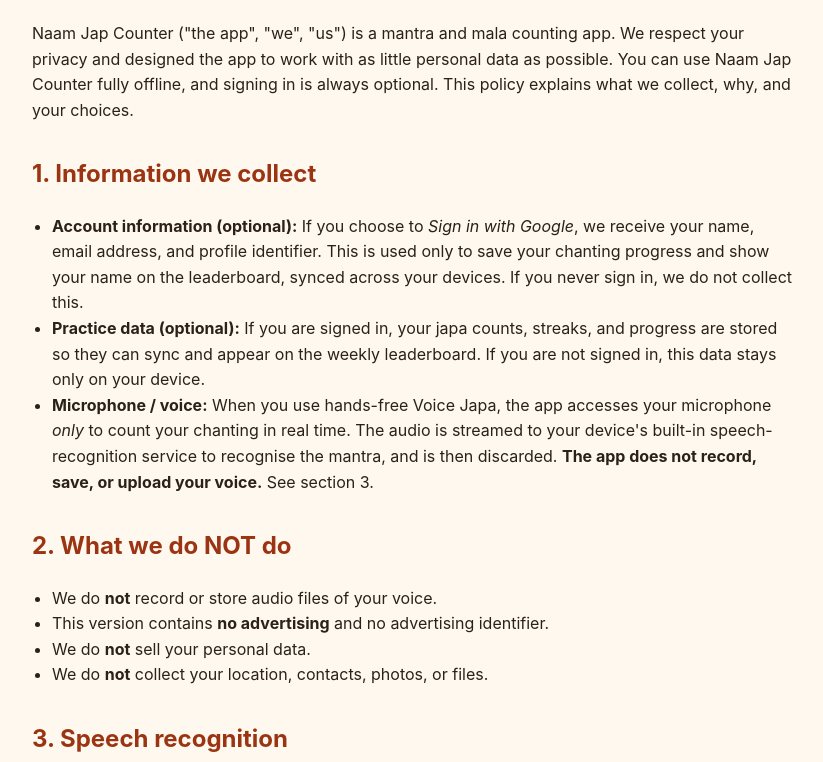
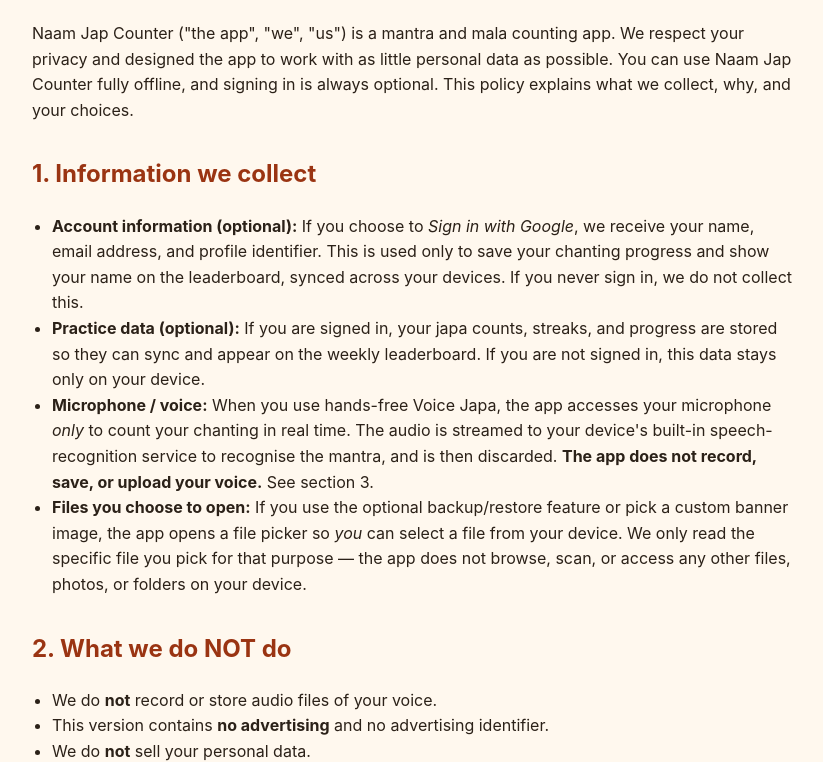
Before and after one commit to HarshChaurasia/naam-jap-privacy, a plain HTML site: page index.html in a window 1280 px wide. Shown: the part 145-907 px from the top of the page, without its empty margins (228-1051 px from the left). Drawn offline with Linux system fonts and the light colour scheme.

Commit message:
Add explicit GitHub Actions Pages deployment workflow
Switches to actions/configure-pages + upload-pages-artifact + deploy-pages
so deployment doesn't depend on the classic branch-based Pages pipeline
(which was intermittently returning "Deployment failed, try again later").

Also updates the privacy policy: clarify that backup/restore and banner
image use a user-initiated file picker (single file, explicit choice),
rather than the blanket "we do not collect files" claim.

```diff
--- a/index.html
+++ b/index.html
@@ -39,6 +39,10 @@
       microphone <em>only</em> to count your chanting in real time. The audio is streamed to your
       device's built-in speech-recognition service to recognise the mantra, and is then discarded.
       <strong>The app does not record, save, or upload your voice.</strong> See section 3.</li>
+    <li><strong>Files you choose to open:</strong> If you use the optional backup/restore feature or
+      pick a custom banner image, the app opens a file picker so <em>you</em> can select a file from
+      your device. We only read the specific file you pick for that purpose — the app does not browse,
+      scan, or access any other files, photos, or folders on your device.</li>
   </ul>
 
   <h2>2. What we do NOT do</h2>
@@ -46,7 +50,9 @@
     <li>We do <strong>not</strong> record or store audio files of your voice.</li>
     <li>This version contains <strong>no advertising</strong> and no advertising identifier.</li>
     <li>We do <strong>not</strong> sell your personal data.</li>
-    <li>We do <strong>not</strong> collect your location, contacts, photos, or files.</li>
+    <li>We do <strong>not</strong> collect your location or contacts.</li>
+    <li>We do <strong>not</strong> access your photos or files except a single file you explicitly
+      choose to open (e.g. restoring a backup or picking a banner image) &mdash; see section 1.</li>
   </ul>
 
   <h2>3. Speech recognition</h2>
```
Also changed, not shown: 1 other file.
